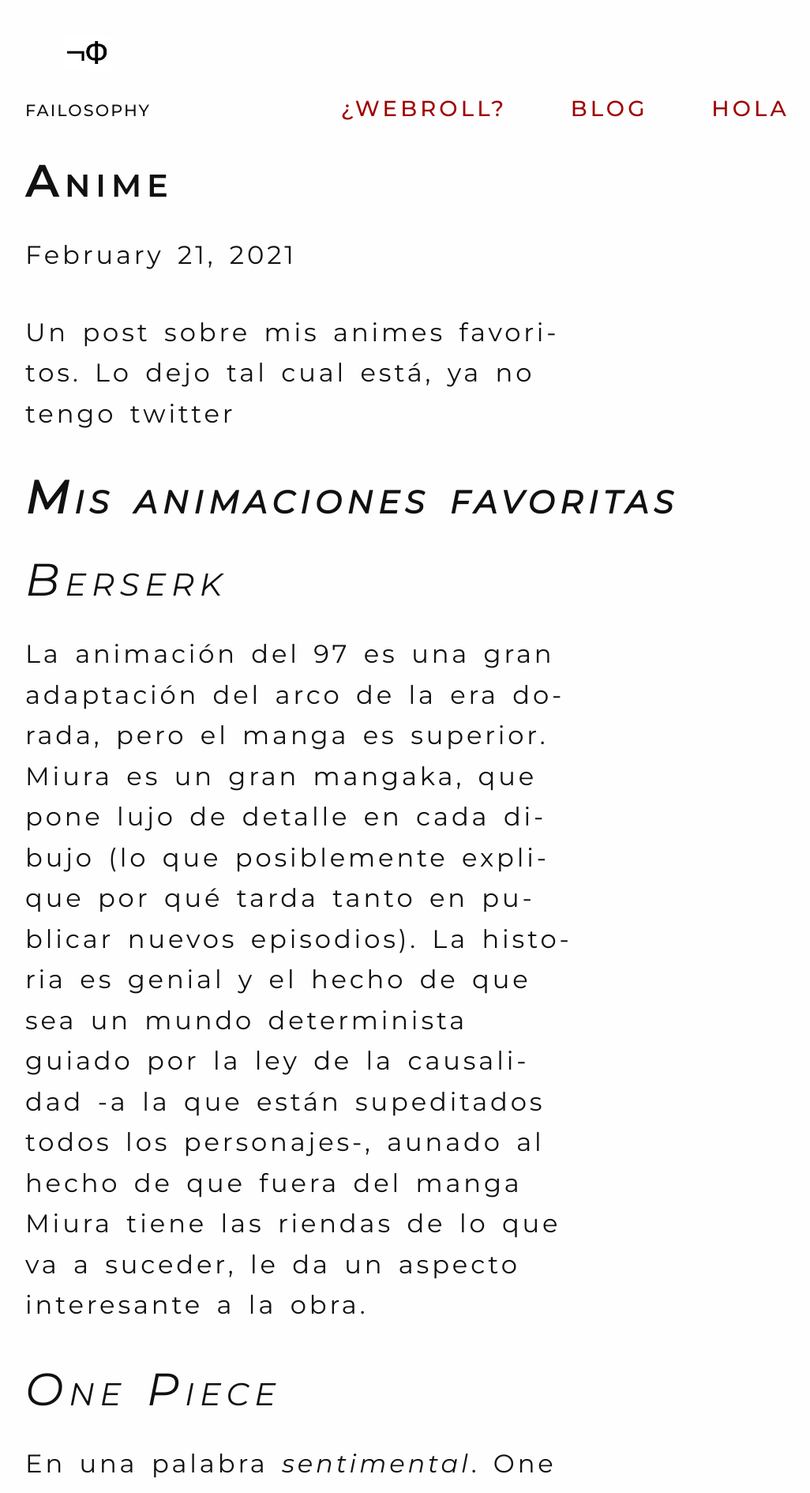
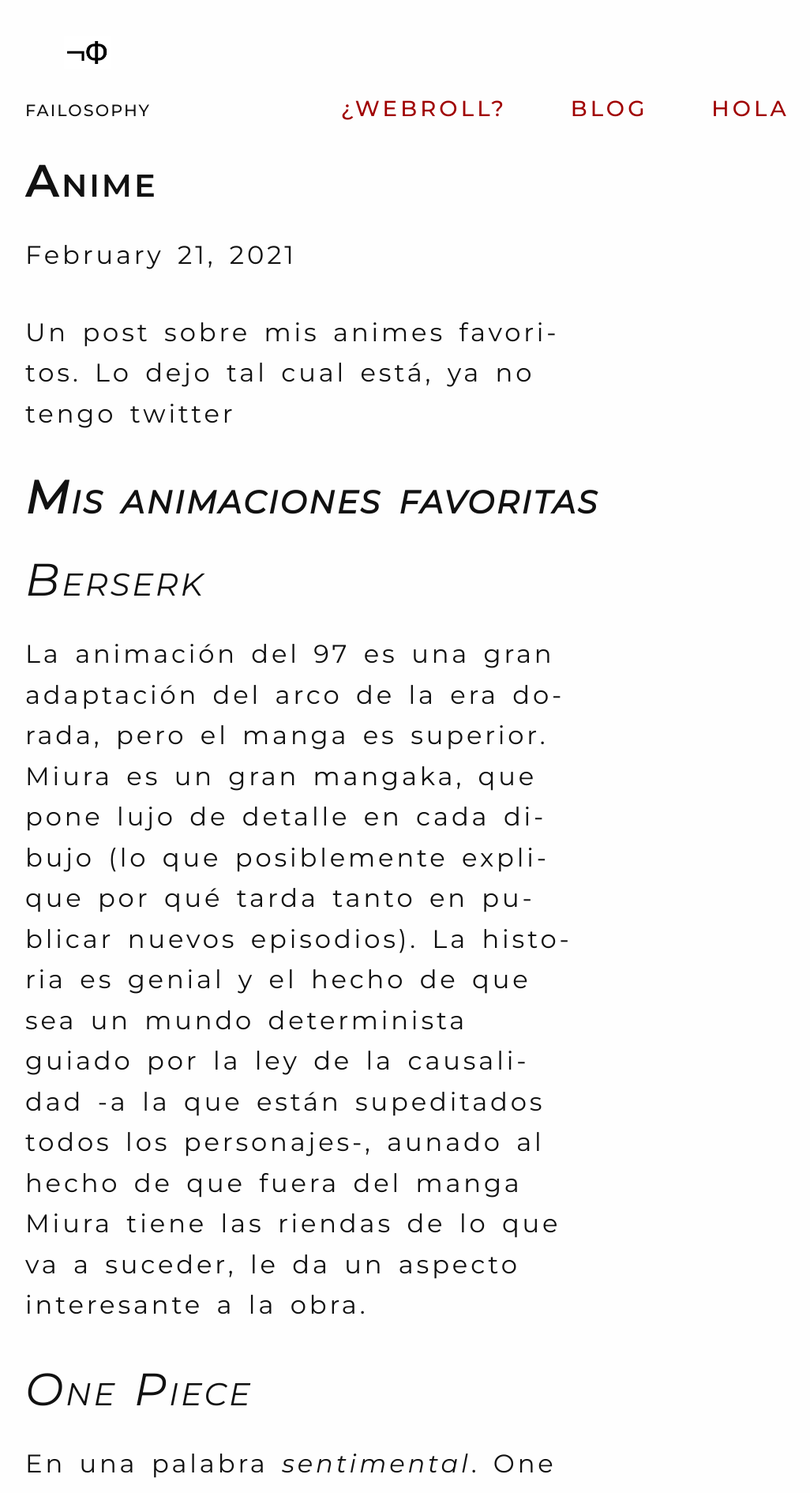
Before and after one commit to Oiuhukt/failosophy, a Jekyll site: the page built from _posts/2021-02-21-Anime.md, in a window 1280 px wide. Shown: the top 1890 px of the page at 79% size, without its empty margins (32-1058 px from the left). Built offline with Jekyll 4.4.1, drawn with Linux system fonts in a browser that asks for light colours; some web fonts are replaced.

Commit message:
modificando post

```diff
--- a/css/tufte.scss
+++ b/css/tufte.scss
@@ -309,6 +309,11 @@
 
 // --------- Typography stuff -----------//
 // added rational line height and margins ala http://webtypography.net/intro/
+h1,
+h2,
+h3 {
+    letter-spacing: 0.05em; /* Slight increase for small caps */
+}
 
 h1 {
     font-weight: 750;
```
